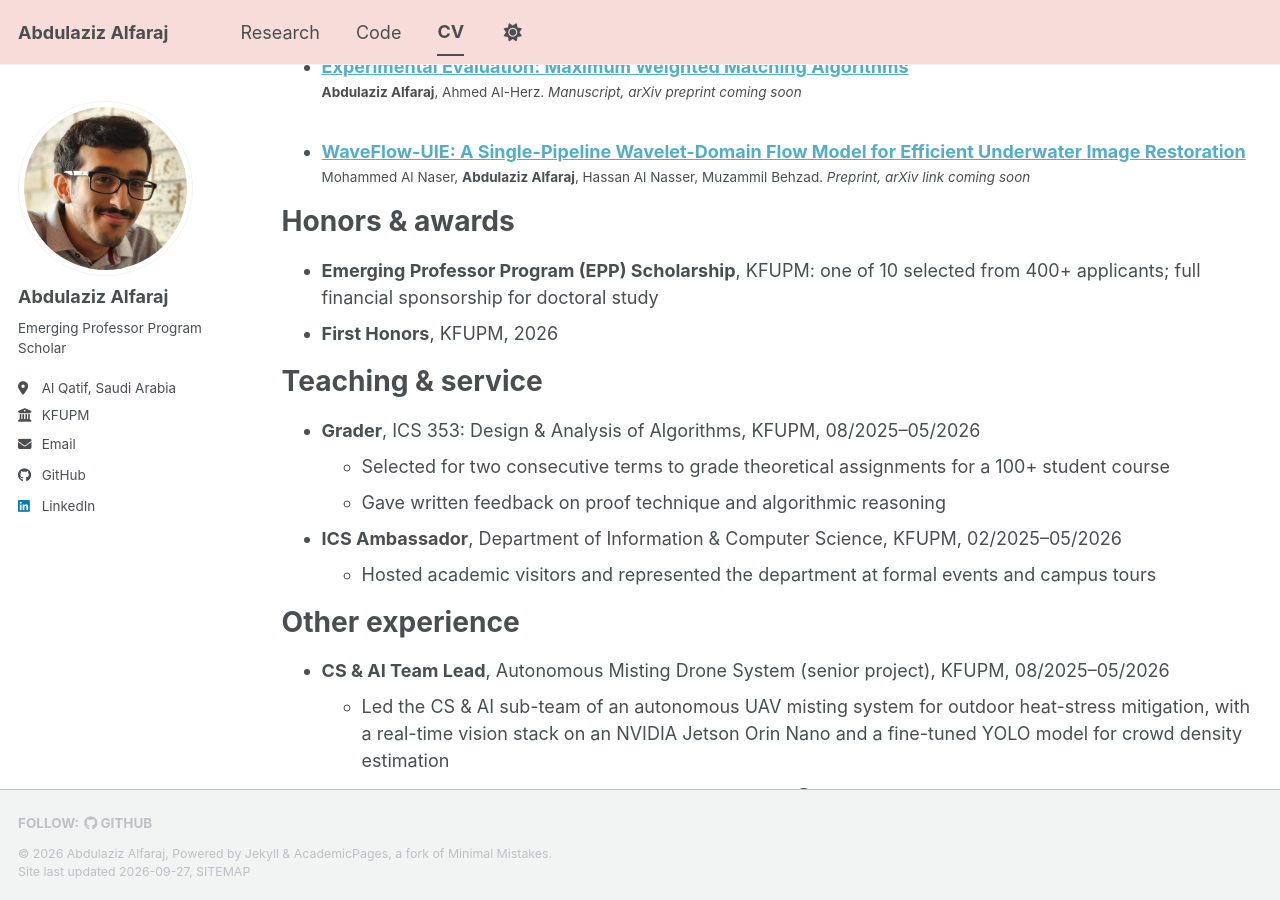
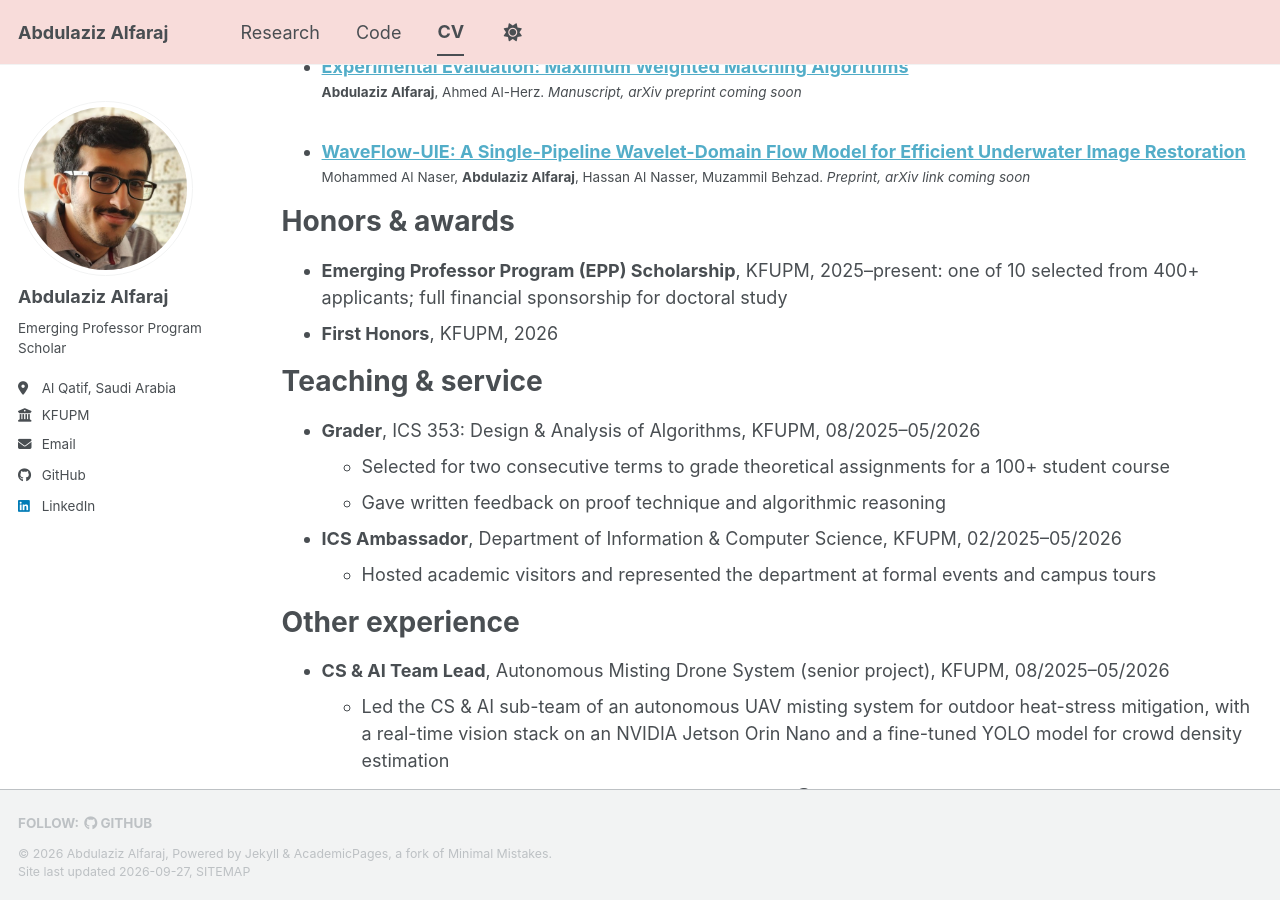
Before and after one commit to AzizFaraj/AzizFaraj.github.io, a Jekyll site: the page built from _pages/cv.md, in a window 1280 px wide and 900 px high, scrolled down 1038 px. Built offline with Jekyll 4.4.1, drawn with Linux system fonts in a browser that asks for light colours; a style sheet for code colours, icons or effects is not loaded.

Commit message:
Show EPP membership as 2025-present

```diff
--- a/_pages/cv.md
+++ b/_pages/cv.md
@@ -45,7 +45,7 @@ Preprints & manuscripts
 
 Honors & awards
 ======
-* **Emerging Professor Program (EPP) Scholarship**, KFUPM: one of 10 selected from 400+ applicants; full financial sponsorship for doctoral study
+* **Emerging Professor Program (EPP) Scholarship**, KFUPM, 2025–present: one of 10 selected from 400+ applicants; full financial sponsorship for doctoral study
 * **First Honors**, KFUPM, 2026
 
 Teaching & service
```
